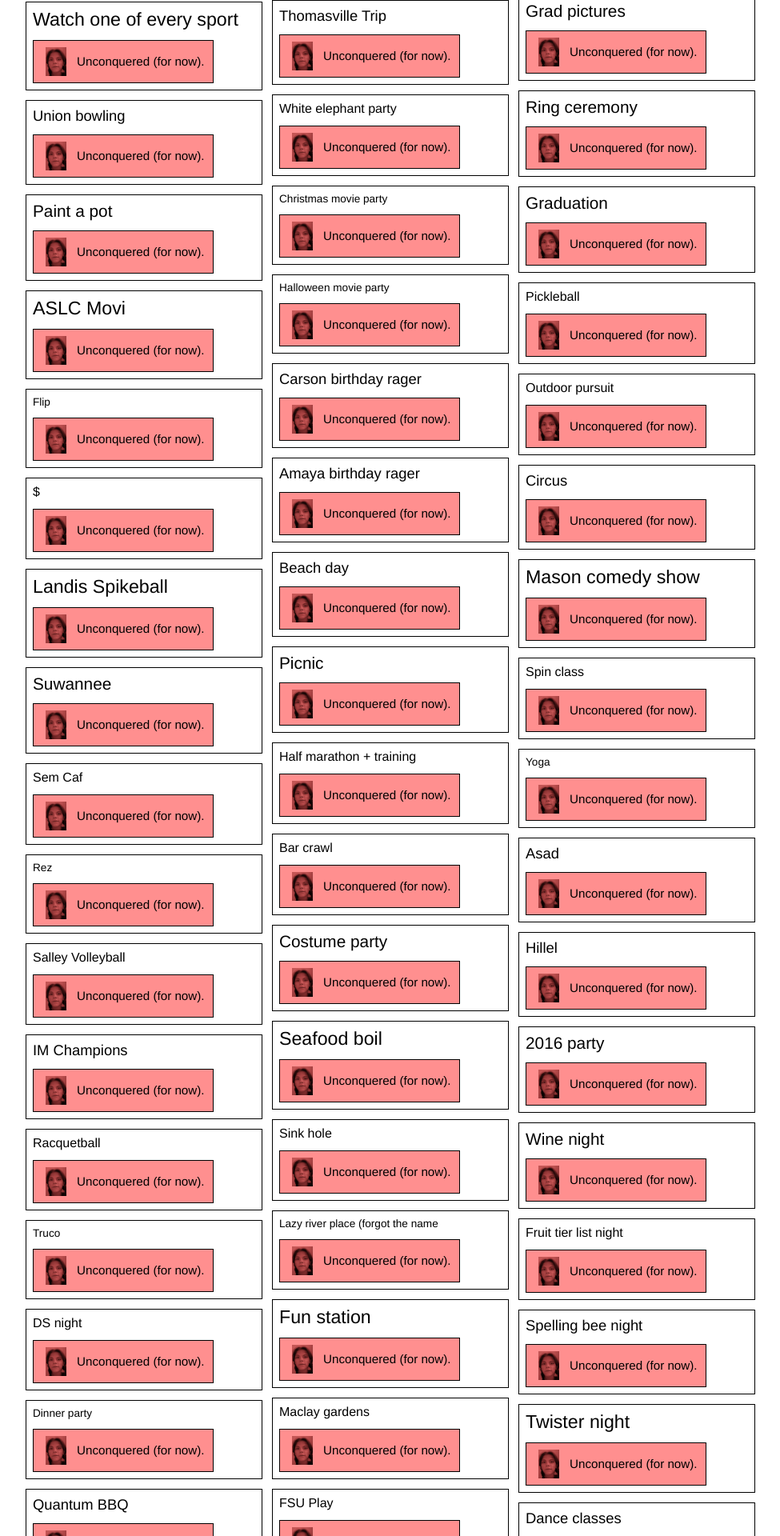
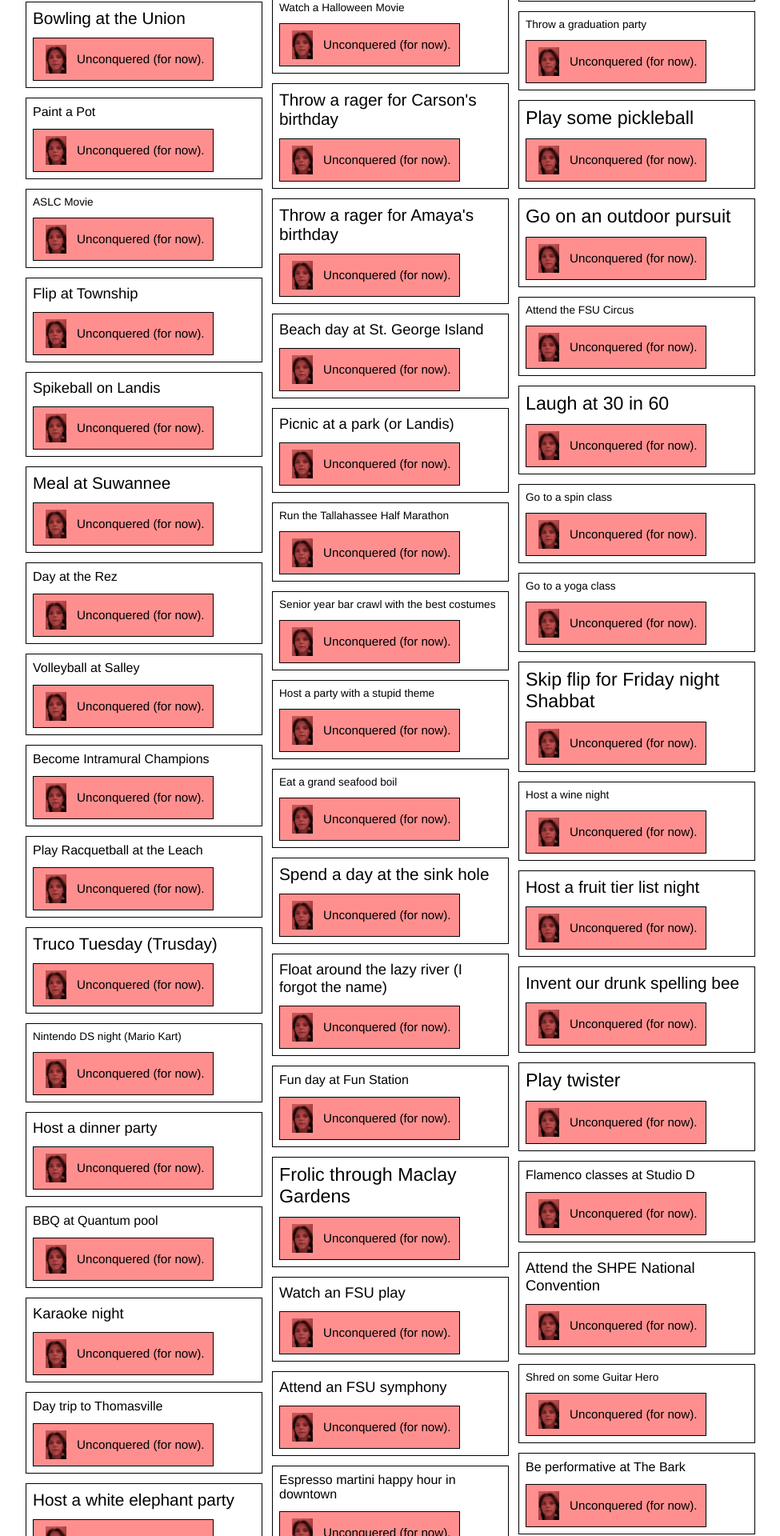
Before and after one commit to CarsonRivera04/senioryearmax, a React (Vite) app: page / in a window 1280 px wide. Shown: the part 460-2380 px from the top of the page at 80% size, without its empty margins (152-1127 px from the left). Built offline with nearby package versions, Linux system fonts and the light colour scheme.

Commit message:
Changes to items

```diff
--- a/src/components/ActivityTagCloud.tsx
+++ b/src/components/ActivityTagCloud.tsx
@@ -14,61 +14,59 @@ type Activity = {
 
 export const activities: Activity[] = [
   { title: 'Create senioryearmax.com', done: true, date: '6/27/2026' },
-  { title: 'Watch one of every sport', done: false, date: '' },
-  { title: 'Union bowling', done: false, date: '' },
-  { title: 'Paint a pot', done: false, date: '' },
-  { title: 'ASLC Movi', done: false, date: '' },
-  { title: 'Flip', done: false, date: '' },
-  { title: '$', done: false, date: '' },
-  { title: 'Landis Spikeball', done: false, date: '' },
-  { title: 'Suwannee', done: false, date: '' },
-  { title: 'Sem Caf', done: false, date: '' },
-  { title: 'Rez', done: false, date: '' },
-  { title: 'Salley Volleyball', done: false, date: '' },
-  { title: 'IM Champions', done: false, date: '' },
-  { title: 'Racquetball', done: false, date: '' },
-  { title: 'Truco', done: false, date: '' },
-  { title: 'DS night', done: false, date: '' },
-  { title: 'Dinner party', done: false, date: '' },
-  { title: 'Quantum BBQ', done: false, date: '' },
-  { title: 'Karaoke', done: false, date: '' },
-  { title: 'Thomasville Trip', done: false, date: '' },
-  { title: 'White elephant party', done: false, date: '' },
-  { title: 'Christmas movie party', done: false, date: '' },
-  { title: 'Halloween movie party', done: false, date: '' },
-  { title: 'Carson birthday rager', done: false, date: '' },
-  { title: 'Amaya birthday rager', done: false, date: '' },
-  { title: 'Beach day', done: false, date: '' },
-  { title: 'Picnic', done: false, date: '' },
-  { title: 'Half marathon + training', done: false, date: '' },
-  { title: 'Bar crawl', done: false, date: '' },
-  { title: 'Costume party', done: false, date: '' },
-  { title: 'Seafood boil', done: false, date: '' },
-  { title: 'Sink hole', done: false, date: '' },
-  { title: 'Lazy river place (forgot the name', done: false, date: '' },
-  { title: 'Fun station', done: false, date: '' },
-  { title: 'Maclay gardens', done: false, date: '' },
-  { title: 'FSU Play', done: false, date: '' },
-  { title: 'FSU Symphony', done: false, date: '' },
-  { title: 'Downtown happy hour', done: false, date: '' },
-  { title: 'Grad pictures', done: false, date: '' },
-  { title: 'Ring ceremony', done: false, date: '' },
-  { title: 'Graduation', done: false, date: '' },
-  { title: 'Pickleball', done: false, date: '' },
-  { title: 'Outdoor pursuit', done: false, date: '' },
-  { title: 'Circus', done: false, date: '' },
-  { title: 'Mason comedy show', done: false, date: '' },
-  { title: 'Spin class', done: false, date: '' },
-  { title: 'Yoga', done: false, date: '' },
-  { title: 'Asad', done: false, date: '' },
-  { title: 'Hillel', done: false, date: '' },
-  { title: '2016 party', done: false, date: '' },
-  { title: 'Wine night', done: false, date: '' },
-  { title: 'Fruit tier list night', done: false, date: '' },
-  { title: 'Spelling bee night', done: false, date: '' },
-  { title: 'Twister night', done: false, date: '' },
-  { title: 'Dance classes', done: false, date: '' },
-  { title: 'Outdoor pursuit', done: false, date: '' },
+  { title: 'Bowling at the Union', done: false, date: '' },
+  { title: 'Paint a Pot', done: false, date: '' },
+  { title: 'ASLC Movie', done: false, date: '' },
+  { title: 'Flip at Township', done: false, date: '' },
+  { title: 'Spikeball on Landis', done: false, date: '' },
+  { title: 'Meal at Suwannee', done: false, date: '' },
+  { title: 'Day at the Rez', done: false, date: '' },
+  { title: 'Volleyball at Salley', done: false, date: '' },
+  { title: 'Become Intramural Champions', done: false, date: '' },
+  { title: 'Play Racquetball at the Leach', done: false, date: '' },
+  { title: 'Truco Tuesday (Trusday)', done: false, date: '' },
+  { title: 'Nintendo DS night (Mario Kart)', done: false, date: '' },
+  { title: 'Host a dinner party', done: false, date: '' },
+  { title: 'BBQ at Quantum pool', done: false, date: '' },
+  { title: 'Karaoke night', done: false, date: '' },
+  { title: 'Day trip to Thomasville', done: false, date: '' },
+  { title: 'Host a white elephant party', done: false, date: '' },
+  { title: 'Watch a Christmas Movie', done: false, date: '' },
+  { title: 'Watch a Halloween Movie', done: false, date: '' },
+  { title: 'Throw a rager for Carson\'s birthday', done: false, date: '' },
+  { title: 'Throw a rager for Amaya\'s birthday', done: false, date: '' },
+  { title: 'Beach day at St. George Island', done: false, date: '' },
+  { title: 'Picnic at a park (or Landis)', done: false, date: '' },
+  { title: 'Run the Tallahassee Half Marathon', done: false, date: '' },
+  { title: 'Senior year bar crawl with the best costumes', done: false, date: '' },
+  { title: 'Host a party with a stupid theme', done: false, date: '' },
+  { title: 'Eat a grand seafood boil', done: false, date: '' },
+  { title: 'Spend a day at the sink hole', done: false, date: '' },
+  { title: 'Float around the lazy river (I forgot the name)', done: false, date: '' },
+  { title: 'Fun day at Fun Station', done: false, date: '' },
+  { title: 'Frolic through Maclay Gardens', done: false, date: '' },
+  { title: 'Watch an FSU play', done: false, date: '' },
+  { title: 'Attend an FSU symphony', done: false, date: '' },
+  { title: 'Espresso martini happy hour in downtown', done: false, date: '' },
+  { title: 'Take graduation pictures :(', done: false, date: '' },
+  { title: 'Get OUR (yes Carson too) engineering rings', done: false, date: '' },
+  { title: 'Throw a graduation party', done: false, date: '' },
+  { title: 'Play some pickleball', done: false, date: '' },
+  { title: 'Go on an outdoor pursuit', done: false, date: '' },
+  { title: 'Attend the FSU Circus', done: false, date: '' },
+  { title: 'Laugh at 30 in 60', done: false, date: '' },
+  { title: 'Go to a spin class', done: false, date: '' },
+  { title: 'Go to a yoga class', done: false, date: '' },
+  { title: 'Skip flip for Friday night Shabbat', done: false, date: '' },
+  { title: 'Host a wine night', done: false, date: '' },
+  { title: 'Host a fruit tier list night', done: false, date: '' },
+  { title: 'Invent our drunk spelling bee', done: false, date: '' },
+  { title: 'Play twister', done: false, date: '' },
+  { title: 'Flamenco classes at Studio D', done: false, date: '' },
+  { title: 'Attend the SHPE National Convention', done: false, date: '' },
+  { title: 'Shred on some Guitar Hero', done: false, date: '' },
+  { title: 'Be performative at The Bark', done: false, date: '' },
+  { title: 'Go to every (and I mean every) bar in a 10 mile radius', done: false, date: '' },
 ]
 
 type ActivityTagCloudProps = {
```
